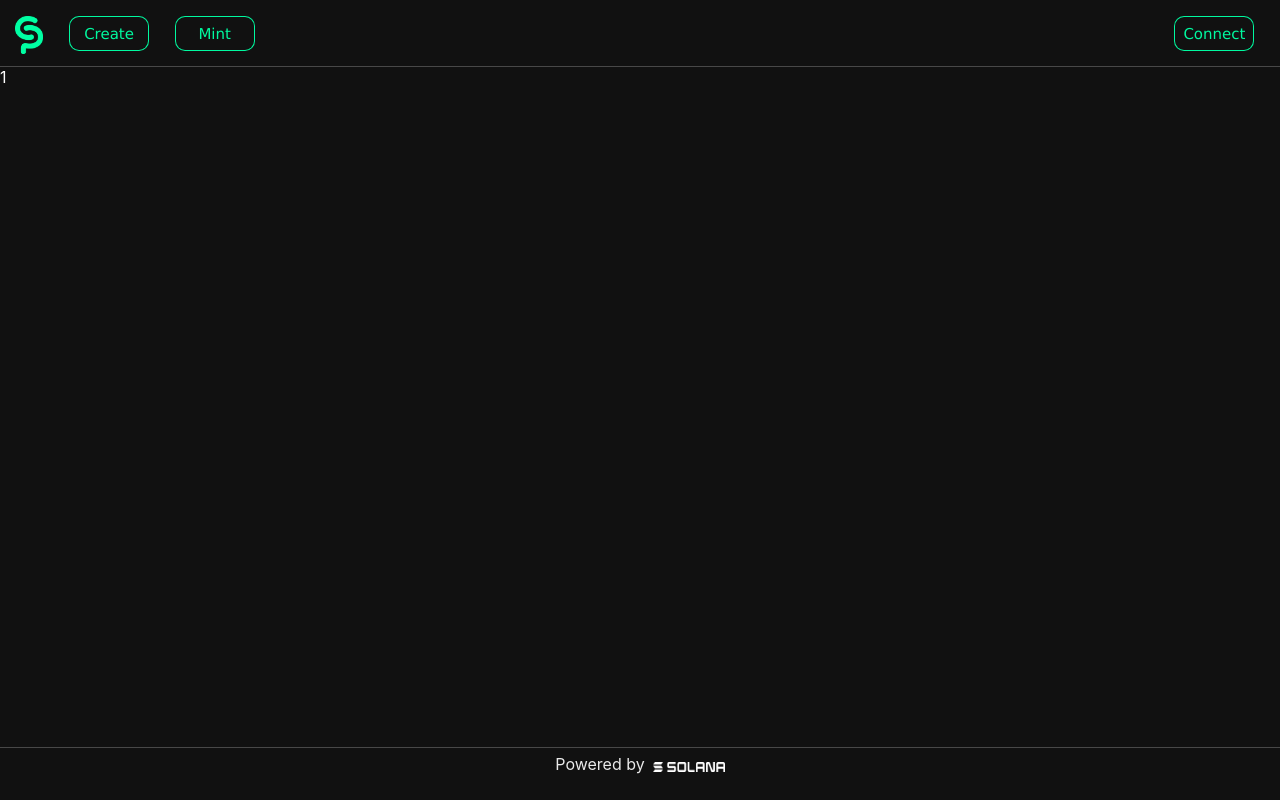
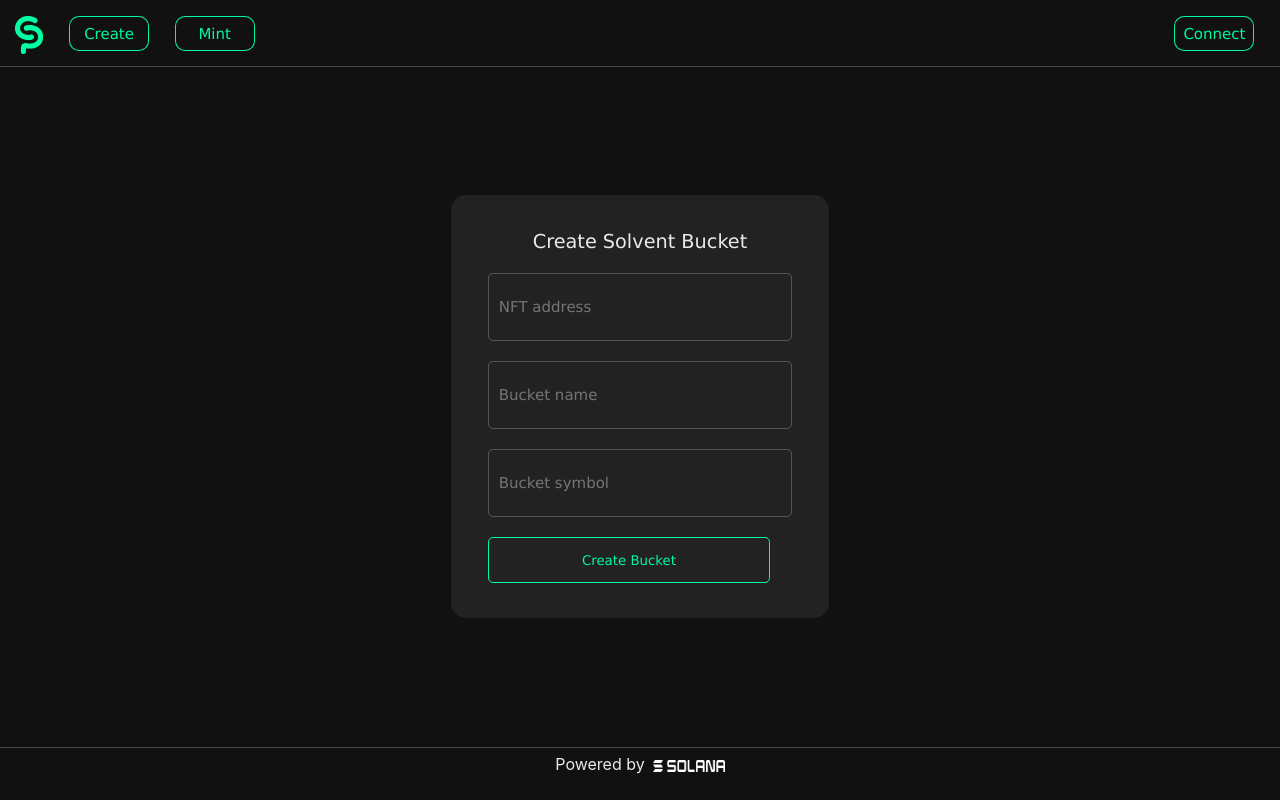
Before and after one commit to solana-dapp-collecation/solvent-ui, a Next.js app: page / in a window 1280 px wide. Both pictures are taken after a click on the button "Create". Built offline with nearby package versions, Linux system fonts and the light colour scheme.

Commit message:
Add bucket creation form

```diff
--- /dev/null
+++ b/components/CreateBucket/CreateBucket.js
@@ -0,0 +1,18 @@
+import styles from './CreateBucket.module.css';
+
+export default function CreateBucket() {
+    return (
+        <div className = {styles.formContainer}>
+            <span className = {styles.createBucketText}>Create Solvent Bucket</span>
+            <form>
+                <input className = {styles.nftAddressInput} name = "nftAddress" type = "text" placeholder = "NFT address" />
+                <br />
+                <input className = {styles.bucketNameInput} name = "bucketName" type = "text" placeholder = "Bucket name"/>
+                <br />
+                <input className = {styles.bucketSymbolInput} name = "bucketSymbol" type = "text" placeholder = "Bucket symbol"/>
+                <br />
+                <button className = {styles.createBucketButton} type = "submit">Create Bucket</button>
+            </form>
+        </div>
+    );
+}
--- /dev/null
+++ b/components/CreateBucket/CreateBucket.module.css
@@ -0,0 +1,89 @@
+.formContainer {
+    width: calc(200px + 10vw);
+    border-radius: 15px;
+    color: #eaeaea;
+    background-color: #222;
+    display: flex;
+    flex-direction: column;
+    align-items: center;
+    padding: 25px;
+}
+
+.createBucketText {
+    font-family: Verdana;
+    font-size: calc(18px + 0.1vw);
+    margin-top: 10px;
+    margin-bottom: 10px;
+}
+
+.nftAddressInput {
+    width: calc(180px + 8vw);
+    height: calc(30px + 2vh);
+    color: #eaeaea;
+    font-size: 15px;
+    background: none;
+    border: 1px solid rgba(234,234,234,0.25);
+    border-radius: 5px;
+    padding: 10px;
+    font-family: Verdana;
+    margin-top: 10px;
+    margin-bottom: 10px;
+}
+
+.nftAddressInput:focus {
+    outline:none;
+}
+
+.bucketNameInput {
+    width: calc(180px + 8vw);
+    height: calc(30px + 2vh);
+    color: #eaeaea;
+    font-size: 15px;
+    background: none;
+    border: 1px solid rgba(234,234,234,0.25);
+    border-radius: 5px;
+    padding: 10px;
+    font-family: Verdana;
+    margin-top: 10px;
+    margin-bottom: 10px;
+}
+
+.bucketNameInput:focus {
+    outline:none;
+}
+
+.bucketSymbolInput {
+    width: calc(180px + 8vw);
+    height: calc(30px + 2vh);
+    color: #eaeaea;
+    font-size: 15px;
+    background: none;
+    border: 1px solid rgba(234,234,234,0.25);
+    border-radius: 5px;
+    padding: 10px;
+    font-family: Verdana;
+    margin-top: 10px;
+    margin-bottom: 10px;
+}
+
+.bucketSymbolInput:focus {
+    outline:none;
+}
+
+.createBucketButton {
+    width: calc(180px + 8vw);
+    height: calc(30px + 2vh);
+    color: #00f99f;
+    background-color: #222;
+    border: 1px solid #00f99f;
+    border-radius: 5px;
+    font-family: Verdana;
+    margin-top: 10px;
+    margin-bottom: 10px;
+}
+
+.createBucketButton:hover {
+    box-shadow: none;
+    background-color: #00f99f;
+    color: #111;
+  }
--- a/pages/index.js
+++ b/pages/index.js
@@ -2,7 +2,8 @@ import Head from 'next/head'
 import Image from 'next/image'
 import styles from '../styles/Home.module.css'
 import { useEffect, useState } from 'react';
-
+import CreateBucket from '../components/CreateBucket/CreateBucket';
+import { useRouter } from 'next/router'
 
 export default function Home() {
 
@@ -10,7 +11,7 @@ export default function Home() {
   const [connectButtonText, setConnectButtonText] = useState("Connect");
   const [mainContentViewIdentifier, setMainContentViewIdentifier] = useState(0);
   const [mainContentView, setMainContentView] = useState(<></>);
-
+  const router = useRouter();
 
   async function preflightUtils() {
     const isPhantomInstalled = window.solana && window.solana.isPhantom;
@@ -45,7 +46,7 @@ export default function Home() {
         setMainContentView(<div className = {styles.base}>0</div>);
         break;
       case 1:
-        setMainContentView(<div className = {styles.base}>1</div>);
+        setMainContentView(<CreateBucket />);
         break;
       case 2:
         setMainContentView(<div className = {styles.base}>2</div>);
@@ -56,16 +57,9 @@ export default function Home() {
     }
   }
 
-  async function fetchUpdatedBuckets() {
-
-  }
-
-
-
 
   useEffect(() => {
     async function performPreflight() {
-      await fetchUpdatedBuckets();
       await switchMainContentViewFromIdentifier();
       await preflightUtils();
     }
@@ -84,7 +78,14 @@ export default function Home() {
 
       <div className = {styles.navBar}>
         <div className = {styles.navColumnOne}>
-          <div className = {styles.solventLogo}>
+          <div
+            className = {styles.solventLogo}
+            onClick = {
+              () => {
+                window.location.reload()
+              }
+            }
+          >
             <Image src = "/logomark_teal.png" alt="Solvent Protocol logo" width = {30} height = {40}/>
           </div>
         </div>
@@ -136,7 +137,7 @@ export default function Home() {
       <footer className={styles.footer}>
           Powered by{'  '}
           <span className={styles.logo}>
-            <Image src="/solana-logo.png" alt="Vercel Logo" width={72} height={10} />
+            <Image src="/solana-logo.png" alt="Vercel Logo" width={72} height={12} />
           </span>
       </footer>
     </div>
--- a/styles/Home.module.css
+++ b/styles/Home.module.css
@@ -108,6 +108,9 @@
 .mainContent {
   width: 100vw;
   height: 85vh;
+  display: flex;
+  justify-content: center;
+  align-items: center;
   /* background-color: red; */
 }
 
```
Also changed, not shown: components/MintDroplets/MintDroplets.js (added), components/MintDroplets/MintDroplets.module.css (added).
